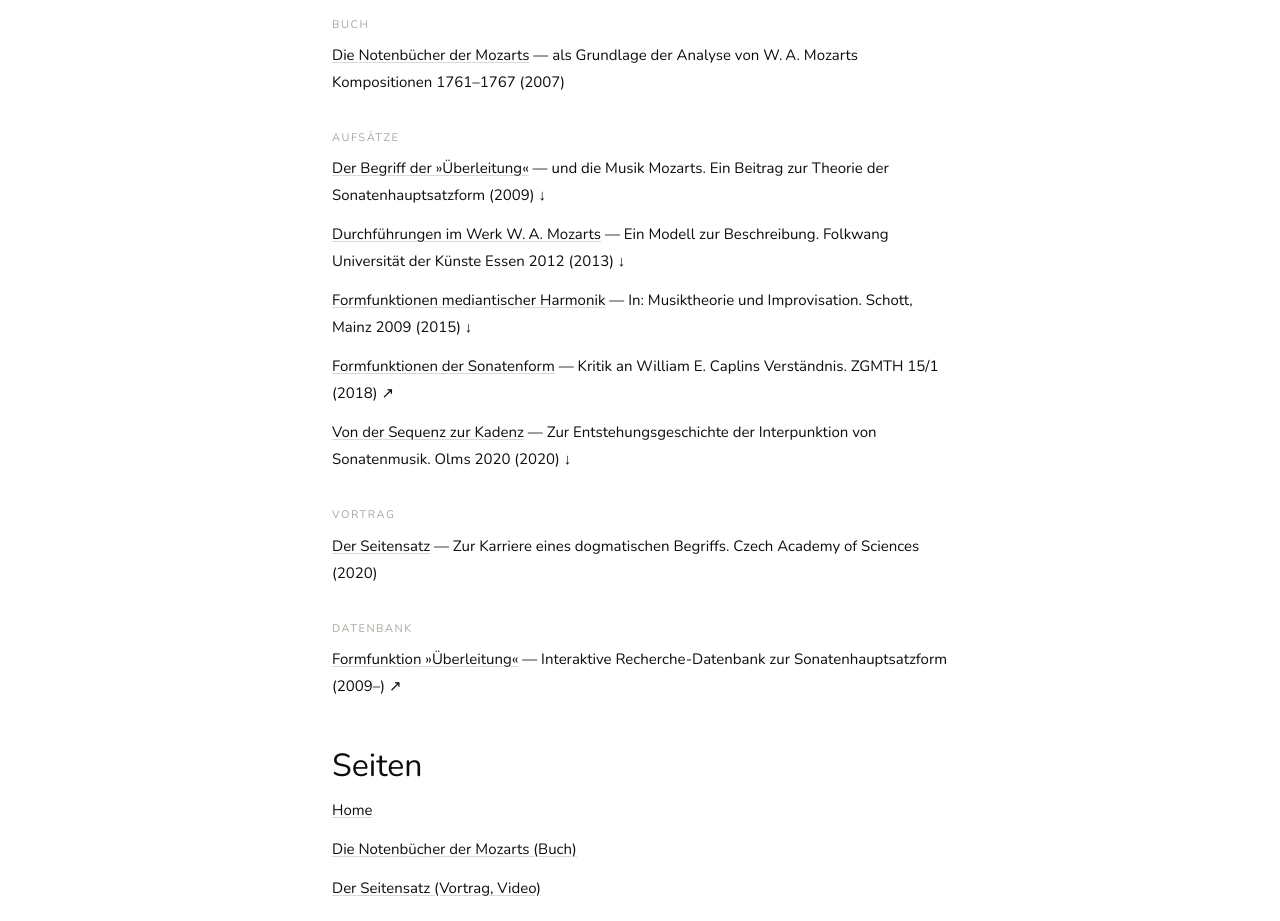
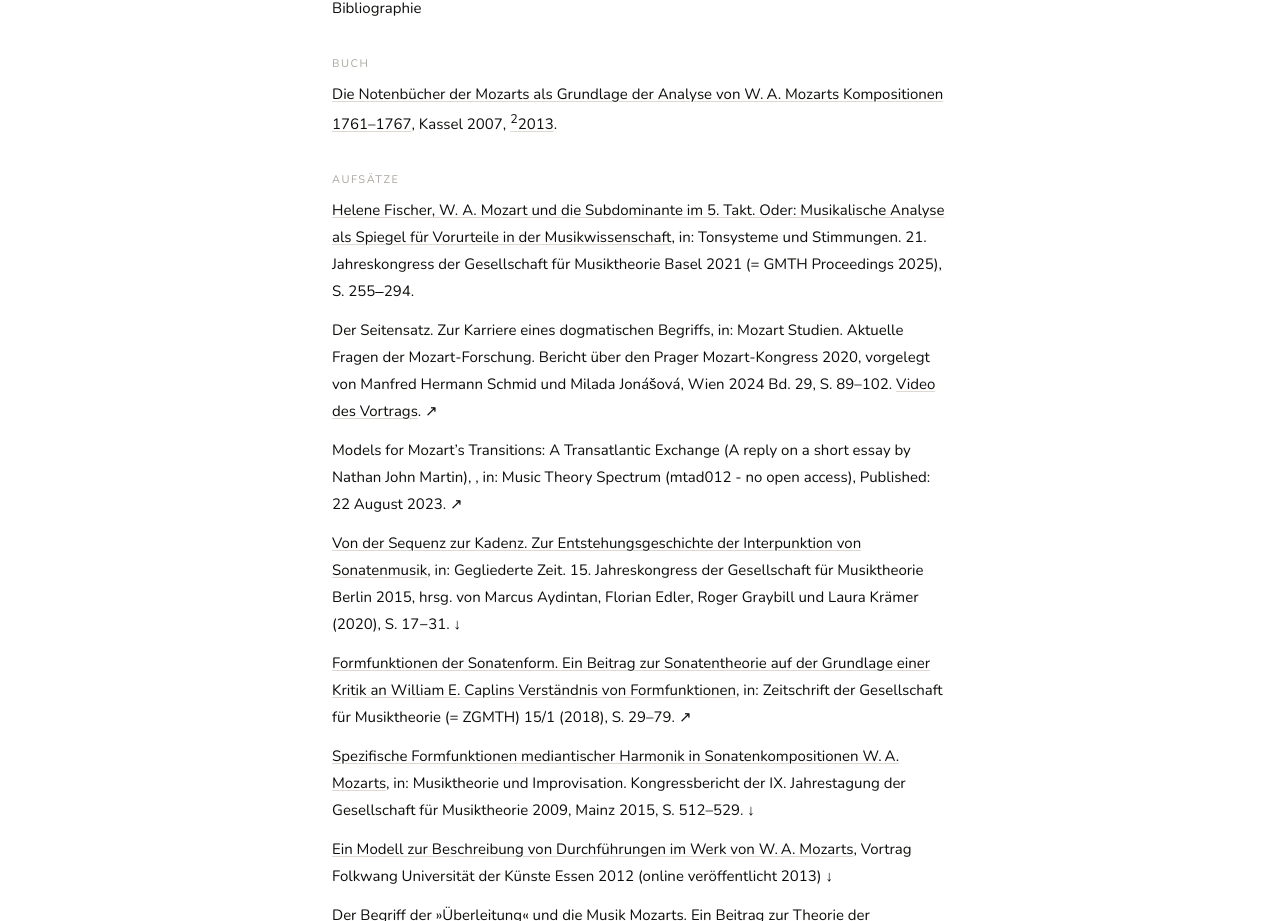
Before and after one commit to musikisum/mozartforschung.de, an Eleventy site: page src/sitemap.html in a window 1280 px wide. Shown: the part 182-1103 px from the top of the page. Built offline with nearby package versions, Linux system fonts and the light colour scheme; Eleventy itself is replaced by a stand-in of ours; files that its build step writes are made by us from their sources.

Commit message:
Add new data

```diff
--- a/src/_data/cards.json
+++ b/src/_data/cards.json
@@ -2,16 +2,16 @@
   {
     "href": "https://kaiser-ulrich.de/publikationen/fischer-mozart-musikwissenschaft/",
     "image": "/images/zauberfloete-bildnisarie.jpg",
-    "cat": "Aufsatz · PDF",
+    "cat": "Aufsatz · PDF · HMTL",
     "title": "Helene Fischer,<br>W. A. Mozart",
     "sub": "und die Subdominante im 5. Takt. Oder: Musikalische Analyse als Spiegel für Vorurteile in der Musikwissenschaft",
     "year": "2025",
     "arrow": "→"
   },
   {
-    "href": "/notenbuecher-mozarts/",
+    "href": "/downloads/kaiser_notenbuechermozarts-kassel-2007.pdf",
     "image": "/images/NN-seite-19.jpg",
-    "cat": "Buch",
+    "cat": "Buch · PDF · HTML",
     "title": "Die Notenbücher der Mozarts",
     "sub": "als Grundlage der Analyse von W.\u202aA. Mozarts Kompositionen 1761–1767",
     "year": "2007",
@@ -20,7 +20,7 @@
   {
     "href": "https://www.gmth.de/zeitschrift/artikel/956.aspx",
     "image": "/images/NN-seite-67.jpg",
-    "cat": "Aufsatz · Online",
+    "cat": "Aufsatz · PDF · HMTL",
     "title": "Formfunktionen der Sonatenform",
     "sub": "Kritik an William E. Caplins Verständnis. ZGMTH 15/1",
     "year": "2018",
@@ -31,18 +31,27 @@
     "image": "/images/NN-seite-68.jpg",
     "cat": "Aufsatz · PDF",
     "title": "Von der Sequenz zur Kadenz",
-    "sub": "Zur Entstehungsgeschichte der Interpunktion von Sonatenmusik. Olms 2020",
+    "sub": "Zur Entstehungsgeschichte der Interpunktion von Sonatenmusik.",
     "year": "2020",
     "arrow": "↓"
   },
   {
     "href": "/seitensatz/",
     "image": "/images/NN-seite-69.jpg",
-    "cat": "Vortrag · Video",
+    "cat": "Video · Aufsatz",
     "title": "Der Seitensatz",
-    "sub": "Zur Karriere eines dogmatischen Begriffs. Czech Academy of Sciences 2020",
-    "year": "2020",
+    "sub": "Zur Karriere eines dogmatischen Begriffs",
+    "year": "2024",
     "arrow": "▶"
+  },
+  {
+    "href": "https://academic.oup.com/mts/advance-article-abstract/doi/10.1093/mts/mtad012/7248518?redirectedFrom=fulltext",
+    "image": "/images/NN-seite-69.jpg",
+    "cat": "Aufsatz",
+    "title": "Models for Mozart’s Transitions: A Transatlantic Exchange",
+    "sub": "",
+    "year": "2023",
+    "arrow": "↗"
   },
   {
     "href": "/downloads/kaiser_mediantischeharmonik-2015.pdf",
--- a/src/_includes/base.njk
+++ b/src/_includes/base.njk
@@ -30,8 +30,8 @@
 
     <ul class="site-nav__links" role="list">
       <li><a href="/">Home</a></li>
-      <li><a href="/notenbuecher-mozarts/">Monographie</a></li>
-      <li><a href="/sitemap/">Sitemap</a></li>
+      <li><a href="/notenbuecher-mozarts/">Notenbücher <sup>2</sup>2013</a></li>
+      <li><a href="/sitemap/">Bibliographie | Sitemap</a></li>
       <li><a href="/impressum/">Impressum</a></li>
     </ul>
   </nav>
--- a/src/css/style.css
+++ b/src/css/style.css
@@ -311,7 +311,6 @@ a { color: inherit; }
   border: 4px solid rgba(28, 25, 22, 0.8);
 }
 
-
 .card:hover .card__face { background: #5c0000; }
 
 /* Bild-Slot */
@@ -356,14 +355,14 @@ a { color: inherit; }
 }
 .card__sub {
   font-size: 4cqw;
-  line-height: 1.45;
+  line-height: 1.2;
   color: rgba(255,255,255,0.6);
 }
 .card__year {
   font-family: var(--font-ui);
-  font-size: 2cqw;
   letter-spacing: 0.1em;
-  color: rgba(255,255,255,0.25);
+  line-height: 1;
+  color: rgba(255,255,255,0.6);
   display: block;
   margin-top: 2cqw;
 }
--- a/src/sitemap.html
+++ b/src/sitemap.html
@@ -7,39 +7,38 @@ layout: subsites.njk
   <div class="container">
 
     <h3>Beiträge zur Mozartforschung</h3>
+    <p>Bibliographie</p>
 
     <h5>Buch</h5>
-    <p><a href="/notenbuecher-mozarts/">Die Notenbücher der Mozarts</a> —
-    als Grundlage der Analyse von W.&thinsp;A. Mozarts Kompositionen 1761–1767 (2007)</p>
+
+    <p><a href="/downloads/kaiser_notenbuechermozarts-kassel-2007.pdf" target="_blank" rel="noopener">Die Notenbücher der Mozarts als Grundlage der Analyse von W.&thinsp;A. Mozarts Kompositionen 1761–1767</a>, Kassel 2007, <a href="/notenbuecher-mozarts/"><sup>2</sup>2013</a>.</p>
 
     <h5>Aufsätze</h5>
-    <p><a href="/downloads/kaiser_ueberleitung-2009.pdf" target="_blank" rel="noopener">Der Begriff der »Überleitung«</a> —
-    und die Musik Mozarts. Ein Beitrag zur Theorie der Sonatenhauptsatzform (2009) ↓</p>
 
-    <p><a href="/downloads/kaiser_durchfuehrung-2013.pdf" target="_blank" rel="noopener">Durchführungen im Werk W.&thinsp;A. Mozarts</a> —
-    Ein Modell zur Beschreibung. Folkwang Universität der Künste Essen 2012 (2013) ↓</p>
+    <p><a href="https://kaiser-ulrich.de/publikationen/fischer-mozart-musikwissenschaft/">Helene Fischer, W. A. Mozart und die Subdominante im 5. Takt. Oder: Musikalische Analyse als Spiegel für Vorurteile in der Musikwissenschaft</a>, in: Tonsysteme und Stimmungen. 21. Jahreskongress der Gesellschaft für Musiktheorie Basel 2021 (= GMTH Proceedings 2025), S. 255‒294.</p>
 
-    <p><a href="/downloads/kaiser_mediantischeharmonik-2015.pdf" target="_blank" rel="noopener">Formfunktionen mediantischer Harmonik</a> —
-    In: Musiktheorie und Improvisation. Schott, Mainz 2009 (2015) ↓</p>
+    <p>Der Seitensatz. Zur Karriere eines dogmatischen Begriffs</a>, in: Mozart Studien. Aktuelle Fragen der Mozart-Forschung. Bericht über den Prager Mozart-Kongress 2020, vorgelegt von Manfred Hermann Schmid und Milada Jonášová, Wien 2024 Bd. 29, S. 89–102. <a href="/seitensatz/">Video des Vortrags</a>.  ↗</p>
 
-    <p><a href="https://www.gmth.de/zeitschrift/artikel/956.aspx" target="_blank" rel="noopener">Formfunktionen der Sonatenform</a> —
-    Kritik an William E. Caplins Verständnis. ZGMTH 15/1 (2018) ↗</p>
+    <p><a href="https://academic.oup.com/mts/advance-article-abstract/doi/10.1093/mts/mtad012/7248518?redirectedFrom=fulltext"></a>Models for Mozart’s Transitions: A Transatlantic Exchange (A reply on a short essay by Nathan John Martin)</a>, , in: Music Theory Spectrum (mtad012 - no open access), Published: 22 August 2023. ↗</p>
 
-    <p><a href="/downloads/kaiser_gmth-proceedings-artikel-169.pdf" target="_blank" rel="noopener">Von der Sequenz zur Kadenz</a> —
-    Zur Entstehungsgeschichte der Interpunktion von Sonatenmusik. Olms 2020 (2020) ↓</p>
+    <p><a href="/downloads/kaiser_gmth-proceedings-artikel-169.pdf" target="_blank" rel="noopener">Von der Sequenz zur Kadenz. Zur Entstehungsgeschichte der Interpunktion von Sonatenmusik</a>, in: Gegliederte Zeit. 15. Jahreskongress der Gesellschaft für Musiktheorie Berlin 2015, hrsg. von Marcus Aydintan, Florian Edler, Roger Graybill und Laura Krämer (2020), S. 17−31. ↓</p>
 
-    <h5>Vortrag</h5>
-    <p><a href="/seitensatz/">Der Seitensatz</a> —
-    Zur Karriere eines dogmatischen Begriffs. Czech Academy of Sciences (2020)</p>
+    <p><a href="https://www.gmth.de/zeitschrift/artikel/956.aspx" target="_blank" rel="noopener">Formfunktionen der Sonatenform. Ein Beitrag zur Sonatentheorie auf der Grundlage einer Kritik an William E. Caplins Verständnis von Formfunktionen</a>, in: Zeitschrift der Gesellschaft für Musiktheorie (= ZGMTH) 15/1 (2018), S. 29–79. ↗</p>
+
+    <p><a href="/downloads/kaiser_mediantischeharmonik-2015.pdf" target="_blank" rel="noopener">Spezifische Formfunktionen mediantischer Harmonik in Sonatenkompositionen W.&thinsp;A. Mozarts</a>, in: Musiktheorie und Improvisation. Kongressbericht der IX. Jahrestagung der Gesellschaft für Musiktheorie 2009, Mainz 2015, S. 512–529. ↓</p>
+
+    <p><a href="/downloads/kaiser_durchfuehrung-2013.pdf" target="_blank" rel="noopener">Ein Modell zur Beschreibung von Durchführungen im Werk von W.&thinsp;A. Mozarts</a>, Vortrag Folkwang Universität der Künste Essen 2012 (online veröffentlicht 2013) ↓</p>
+
+    <p><a href="/downloads/kaiser_ueberleitung-2009.pdf" target="_blank" rel="noopener">Der Begriff der »Überleitung« und die Musik Mozarts. Ein Beitrag zur Theorie der Sonatenhauptsatzform</a>, in: Zeitschrift der Gesellschaft für Musiktheorie (= ZGMTH) 6-2/2009, S. 341–383 ↓</p>
 
     <h5>Datenbank</h5>
     <p><a href="https://openmusic.academy/docs/RZzDBYin6xbCy2PBevQ21q/" target="_blank" rel="noopener">Formfunktion »Überleitung«</a> —
     Interaktive Recherche-Datenbank zur Sonatenhauptsatzform (2009–) ↗</p>
 
-    <h3 style="margin-top:3rem">Seiten</h3>
+    <h3 style="margin: 3rem 0 3rem">Seiten</h3>
 
     <p><a href="/">Home</a></p>
-    <p><a href="/notenbuecher-mozarts/">Die Notenbücher der Mozarts (Buch)</a></p>
+    <p><a href="/notenbuecher-mozarts/">Die Notenbücher der Mozarts (Buch, 2. korr. Aufl.)</a></p>
     <p><a href="/seitensatz/">Der Seitensatz (Vortrag, Video)</a></p>
     <p><a href="/impressum/">Impressum und Datenschutz</a></p>
 
```
Also changed, not shown: src/seitensatz.html (+2 -4 lines).
